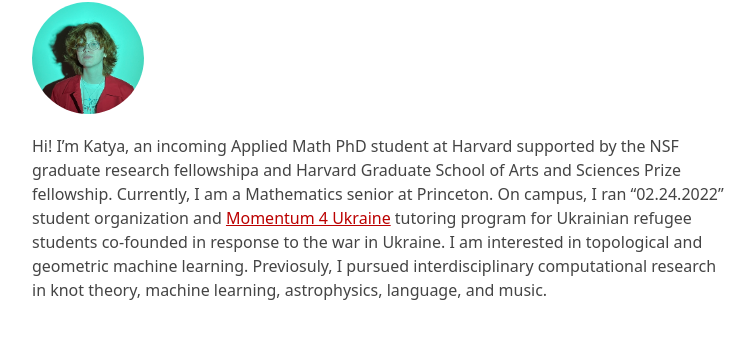
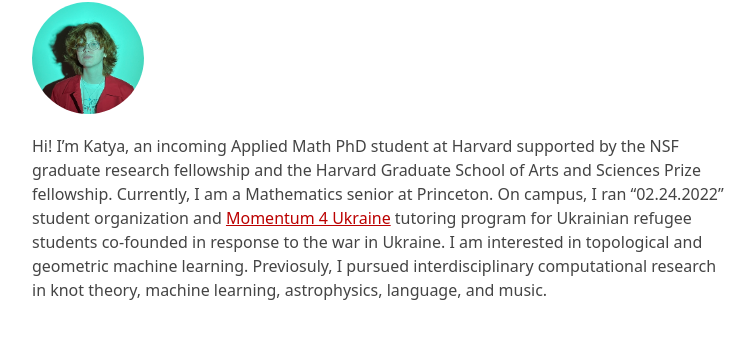
Before and after one commit to eivshina/point-theme, a Jekyll site: the page built from index.md, in a window 1280 px wide. Shown: the part 215-556 px from the top of the page, without its empty margins (258-1012 px from the left). Built offline with Jekyll 4.4.1, drawn with Linux system fonts in a browser that asks for light colours.

Commit message:
Update index.md

```diff
--- a/index.md
+++ b/index.md
@@ -1,7 +1,7 @@
 ---
 ---
 
-Hi! I'm Katya, an incoming Applied Math PhD student at Harvard supported by the NSF graduate research fellowshipa and Harvard Graduate School of Arts and Sciences Prize fellowship. Currently, I am a Mathematics senior at Princeton. On campus, I ran "02.24.2022" student organization and [Momentum 4 Ukraine](https://momentumai.org/momentum4ukraine) tutoring program for Ukrainian refugee students co-founded in response to the war in Ukraine. I am interested in topological and geometric machine learning. Previosuly, I pursued interdisciplinary computational research in knot theory, machine learning, astrophysics, language, and music.
+Hi! I'm Katya, an incoming Applied Math PhD student at Harvard supported by the NSF graduate research fellowship and the Harvard Graduate School of Arts and Sciences Prize fellowship. Currently, I am a Mathematics senior at Princeton. On campus, I ran "02.24.2022" student organization and [Momentum 4 Ukraine](https://momentumai.org/momentum4ukraine) tutoring program for Ukrainian refugee students co-founded in response to the war in Ukraine. I am interested in topological and geometric machine learning. Previosuly, I pursued interdisciplinary computational research in knot theory, machine learning, astrophysics, language, and music.
 
 ## Social media
 - [google scholar](https://scholar.google.com/citations?hl=en&user=jhYd_wsAAAAJ&scilu=&scisig=ADuiNO0AAAAAZDMSRpHneTjWPPsvODMwArfDODM&gmla=ABEO0YpqhbzwNKBzhMCn82MdDVi4Sd9RJdhBFiiUF8vzAt6qK3moUdH5SecKPAmUxo9ER0HjHyY0UVPe6gnb_zVOSMF5XKkDdnyK9b-WAGQ&sciund=14544799918200701033)
```
